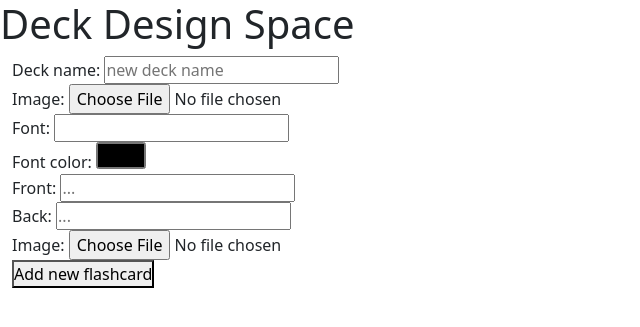
After one commit to pamelamor/studybit, a Flask app: page /create-deck in a window 1280 px wide. The commit adds this page. Shown: the top 327 px of the page, without its empty margins (0-640 px from the left). Run offline with Flask 2, Linux system fonts and the light colour scheme.

Commit message:
Delete deck & flashcard = Done

```diff
--- a/server.py
+++ b/server.py
@@ -1,6 +1,6 @@
 """Server for flashcard app."""
 
-from flask import (Flask, render_template, request, session, redirect, flash)
+from flask import (Flask, render_template, request, session, redirect, flash, jsonify)
 import jinja2
 from model import connect_to_db, db
 import crud
@@ -11,35 +11,82 @@ app = Flask(__name__)
 app.secret_key = "dev"
 app.jinja_env.undefined = StrictUndefined
 
-
+###################################################### SIGNIN/UP ROUTES
 @app.route('/')
 def homepage():
     """View homepage."""
 
-    print(session)
     session.clear()
-    print(session)
+
     return render_template('homepage.html')
+
+
+@app.route('/signin')
+def signin():
+    """View sign-in page."""
+
+    if 'user_id' in session:
+
+        return redirect('/workspace')
+
+    elif 'user_id' not in session:
+
+        return render_template('signin.html')
+
 
 @app.route('/signup')
 def signup():
     """View sign-up page."""
 
-    print(session)
     return render_template('signup.html')
+
+###################################################### WORKSPACE ROUTES
+@app.route('/workspace')
+def login():
+    """Login to an existing account."""
+
+    if 'user_id' in session:
+
+        user = crud.get_user_by_id(session['user_id'])
+        name = user.fname
+        decks = crud.get_decks_by_user(user.user_id)
+
+        return render_template('workspace.html', name=name, decks=decks)
+
+    elif 'user_id' not in session:
+
+        email = request.args.get("email")
+        password = request.args.get("password")
+        user = crud.get_user_by_email(email)
+
+        if(user == None or user.password != password ):
+
+            flash("Wrong information. Try again")
+
+            return redirect('/signin')
+
+        elif(user != None and user.password == password):
+
+            flash("Success Log in!")
+            session['user_id'] = user.user_id
+            session['email'] = user.email
+            decks = crud.get_decks_by_user(user.user_id)
+            name = user.fname
+
+            return render_template('workspace.html', name=name, decks=decks)
 
 
 @app.route('/new-workspace', methods=["POST"])
 def create_account():
-    """Create a new account."""
+    """Login to newly created account."""
 
-    #We have to take care of the instance where email and password are not entered by the user
     fname = request.form.get("fname")
     lname = request.form.get("lname")
     email = request.form.get("email")
     password = request.form.get("password")
 
     if(crud.get_user_by_email(email) == None):
+
         flash("Successful Creation!")
         user = crud.create_user(fname, lname, email, password)
         db.session.add(user)
@@ -47,41 +94,82 @@ def create_account():
         session['user_id'] = user.user_id
         session['email'] = user.email
         name = user.fname
+
         return render_template('workspace.html', name=name)
+
     elif(crud.get_user_by_email(email) != None ):
+
         flash("This email is already registered.")
+
         return redirect('/signup')
 
 
-@app.route('/signin')
-def signin():
-    """View sign-in page."""
+@app.route('/delete-deck/<deck_id>', methods=['DELETE'])
+def delete_deck(deck_id):
+    """Remove deck from workspace through an AJAX request."""
 
-    print(session)
-    return render_template('signin.html')
+    crud.remove_deck_by_id(deck_id)
+
+    if crud.get_deck_by_id(deck_id) == None:
+
+        msg = 'Successful deletion!'
+
+        return msg
+
+    elif crud.get_deck_by_id(deck_id) != None:
+
+        msg = 'ERROR: Unsuccessful deletion.'
+
+        return msg
 
 
-@app.route('/workspace', methods=["POST"])
-def login():
-    """Login existing to an existing account."""
+###################################################### DESIGN SPACE ROUTES
+@app.route('/create-deck')
+def create_deck():
+    """View design space for a new deck with no cards."""
 
-    #We have to take care of the instance where email and password are not entered by the user
-    email = request.form.get("email")
-    password = request.form.get("password")
+    return render_template('create-deck.html')
 
-    user = crud.get_user_by_email(email)
 
-    if(user == None or user.password != password ):
-        flash("Wrong information. Try again")
-        return redirect('/signin')
-    elif(user != None and user.password == password):
-        flash("Success Log in!")
-        session['user_id'] = user.user_id
-        session['email'] = user.email
-        decks = crud.get_decks_by_user(user.user_id)
-        name = user.fname
-        print(session)
-        return render_template('workspace.html', name=name, decks=decks)
+@app.route('/customizer/<deck_id>')
+def customizer(deck_id):
+    """View design space for deck and its cards."""
+
+    deck = crud.get_deck_by_id(deck_id)
+    print(deck)
+    flashcards = crud.get_flashcards_by_deck(deck_id)
+    print(flashcards)
+
+    return render_template('customizer.html', flashcards=flashcards, deck=deck)
+
+
+@app.route("/delete-flashcard/<flashcard_id>", methods=['DELETE'])
+def delete_flashcard(flashcard_id):
+    """Remove flashcard from deck through an AJAX request."""
+
+    crud.remove_flashcard_by_id(flashcard_id)
+
+    if crud.get_flashcard_by_id(flashcard_id) == None:
+
+        msg = 'Successful deletion!'
+
+        return msg
+
+    elif crud.get_flashcard_by_id(flashcard_id) != None:
+
+        msg = 'ERROR: Unsuccessful deletion.'
+
+        return msg
+
+
+@app.route('/update-deck/<deck_id>', methods=['PUT'])
+def deck_update(deck_id):
+    """Update deck informarion."""
+
+    deck = crud.get_deck_by_id(deck_id)
+    deck.deck_name = request.form.get("deck_name")
+
+    return redirect(f'/customizer/{deck_id}')
 
 
 
--- a/static/javascript/script.js
+++ /dev/null
@@ -1 +0,0 @@
-'use strict';
--- /dev/null
+++ b/static/script.js
@@ -0,0 +1,52 @@
+'use strict';
+
+
+//Delete deck from user workspace
+const deckdeleteButtons = document.querySelectorAll('button.deckdeleteButton');
+
+for (const deckdeleteButton of deckdeleteButtons) {
+    deckdeleteButton.addEventListener('click', (evt) => {
+
+        const deck_id = evt.target.id;
+        const url = `/delete-deck/${deck_id}`;
+
+        fetch(url, {
+            method: 'DELETE',
+            headers: {'Content-Type' : 'application/json',},
+        })
+            .then((response) => response.text())
+            .then((responseData) => {
+                if(responseData == 'Successful deletion!'){
+                    window.location.reload();
+                }
+                else{
+                    console.log(responseData);
+                }
+            });
+    });
+};
+
+
+//Delete flashcard from user deck and design space
+const flashdeleteButtons = document.querySelectorAll('button.flashdeleteButton');
+
+for (const flashdeleteButton of flashdeleteButtons) {
+    flashdeleteButton.addEventListener('click', (evt) => {
+        const flashcard_id = evt.target.id;
+        const url = `/delete-flashcard/${flashcard_id}`;
+
+        fetch(url, {
+            method: 'DELETE',
+            headers: {'Content-Type' : 'application/json',},
+        })
+            .then((response) => response.text())
+            .then((responseData) => {
+                if(responseData == 'Successful deletion!'){
+                    window.location.reload();
+                }
+                else{
+                    console.log(responseData);
+                }
+            });
+    });
+};
--- a/static/css/styles.css
+++ b/static/styles.css
@@ -4,8 +4,11 @@
     box-sizing: border-box;
 }
 
-section{
+.section{
+    display: flex;
     height: 100vh;
+    justify-content: center;
+    align-items: center;
 }
 
 #section-one{
@@ -15,3 +18,7 @@ section{
 #section-two{
     background-color: pink;
 }
+
+img{
+    background-color: gray;
+}
--- a/templates/base.html
+++ b/templates/base.html
@@ -6,7 +6,7 @@
     <link href="https://cdn.jsdelivr.net/npm/bootstrap@5.0.2/dist/css/bootstrap.min.css" rel="stylesheet"
     integrity="sha384-EVSTQN3/azprG1Anm3QDgpJLIm9Nao0Yz1ztcQTwFspd3yD65VohhpuuCOmLASjC" crossorigin="anonymous">
     <link rel="stylesheet" href="https://cdn.jsdelivr.net/npm/bootstrap-icons@1.10.4/font/bootstrap-icons.css">
-    <link rel="stylesheet" href="static/css/styles.css">
+    <link rel="stylesheet" href="/static/styles.css">
     <title>{% block title %}{% endblock %}</title>
     {% block head %}{% endblock %}
 </head>
@@ -20,7 +20,7 @@
 
         {% block after_body %}{% endblock %}
 
-        <script src="static/javascript/script.js"></script>
+        <script src="/static/script.js"></script>
         <script src="https://cdn.jsdelivr.net/npm/bootstrap@5.0.2/dist/js/bootstrap.bundle.min.js"
         integrity="sha384-MrcW6ZMFYlzcLA8Nl+NtUVF0sA7MsXsP1UyJoMp4YLEuNSfAP+JcXn/tWtIaxVXM" crossorigin="anonymous"></script>
     </body>
--- /dev/null
+++ b/templates/create-deck.html
@@ -0,0 +1,35 @@
+{% extends 'base.html' %}
+{% block title %} Web App Name {% endblock %}
+
+{% block head %}{% endblock %}
+
+
+{% block body %}
+
+<h1>Deck Design Space</h1>
+
+<div class="container-fluid">
+    <div class="row">
+        <form name="deck-design" action="#">
+            Deck name: <input type="text" placeholder="new deck name"><br>
+            Image: <input type="file"><br>
+            Font: <input type="text"><br>
+            Font color: <input type="color"><br>
+        </form>
+    </div>
+    <div class="row">
+        <form name="new-card" action="#">
+            Front: <input type="text" placeholder="..."><br>
+            Back: <input type="text" placeholder="..."><br>
+            Image: <input type="file"><br>
+            <button type="submit">Add new flashcard</button>
+        </form>
+    </div>
+    <div class="row">
+
+    </div>
+</div>
+
+{% endblock %}
+
+{% block after_body %}{% endblock %}
```
Also changed, not shown: crud.py (+12 -0 lines), templates/costumizer.html (deleted, +0 -14 lines), templates/customizer.html (added, +47 -0 lines), templates/homepage.html (+11 -8 lines), templates/signin.html (+12 -6 lines), templates/signup.html (+8 -0 lines), templates/workspace.html (+14 -8 lines).
